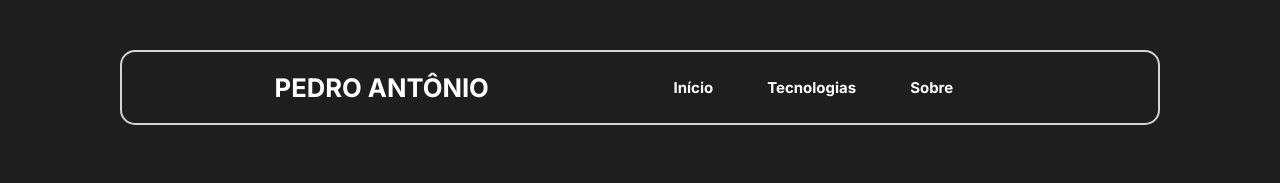
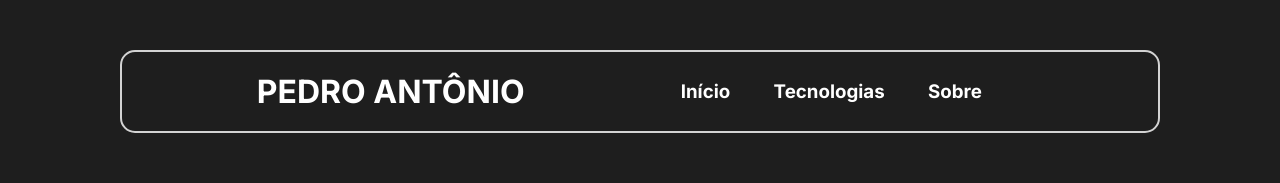
Before and after one commit to Pedr0o18/Portfolio, a plain HTML site: page index.html in a window 1280 px wide. Shown: the top 183 px of the page. Drawn offline with Linux system fonts and the light colour scheme.

Commit message:
Ajustes na RESPONSIVIDADE

```diff
--- a/style.css
+++ b/style.css
@@ -27,7 +27,7 @@ a {
 /* Mobile First */
 
 header {
-    font-size: 0.8em;
+    font-size: 0.4em;
     display: flex;
     justify-content: space-evenly;
     align-items: center;
@@ -209,6 +209,7 @@ section.techs > div > img {
 @media (min-width: 1024px) {
 
     header {
+        font-size: 1em;
         display: flex;
         justify-content: space-evenly;
         align-items: center;
@@ -333,6 +334,10 @@ section.techs > div > img {
         margin-bottom: 150px;
     }
 
+    nav.projects-display > img {
+    width: 350px;
+}
+
     /* Sobre */
 
     section.about > h1 {
@@ -386,6 +391,7 @@ section.techs > div > img {
     /* Início */
 
     header {
+        font-size: 1em;
         display: flex;
         justify-content: space-evenly;
         align-items: center;
```
